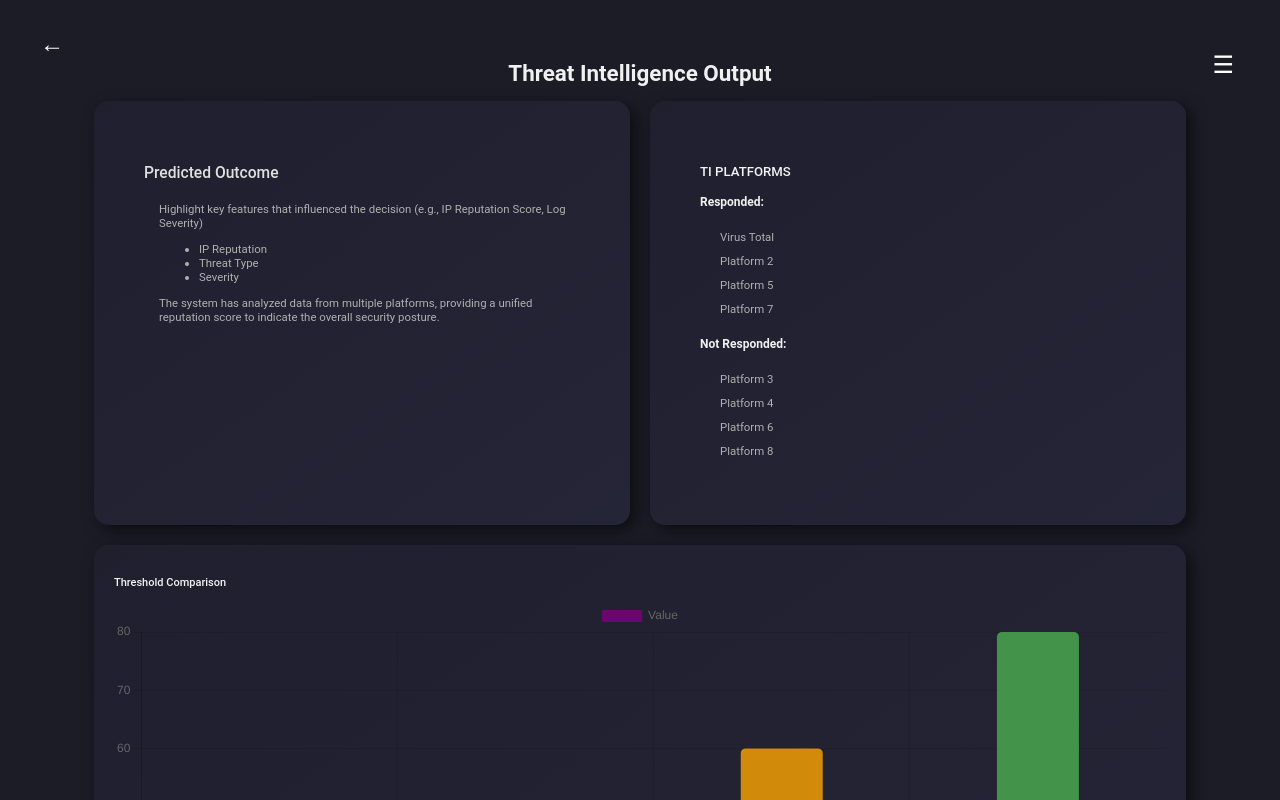
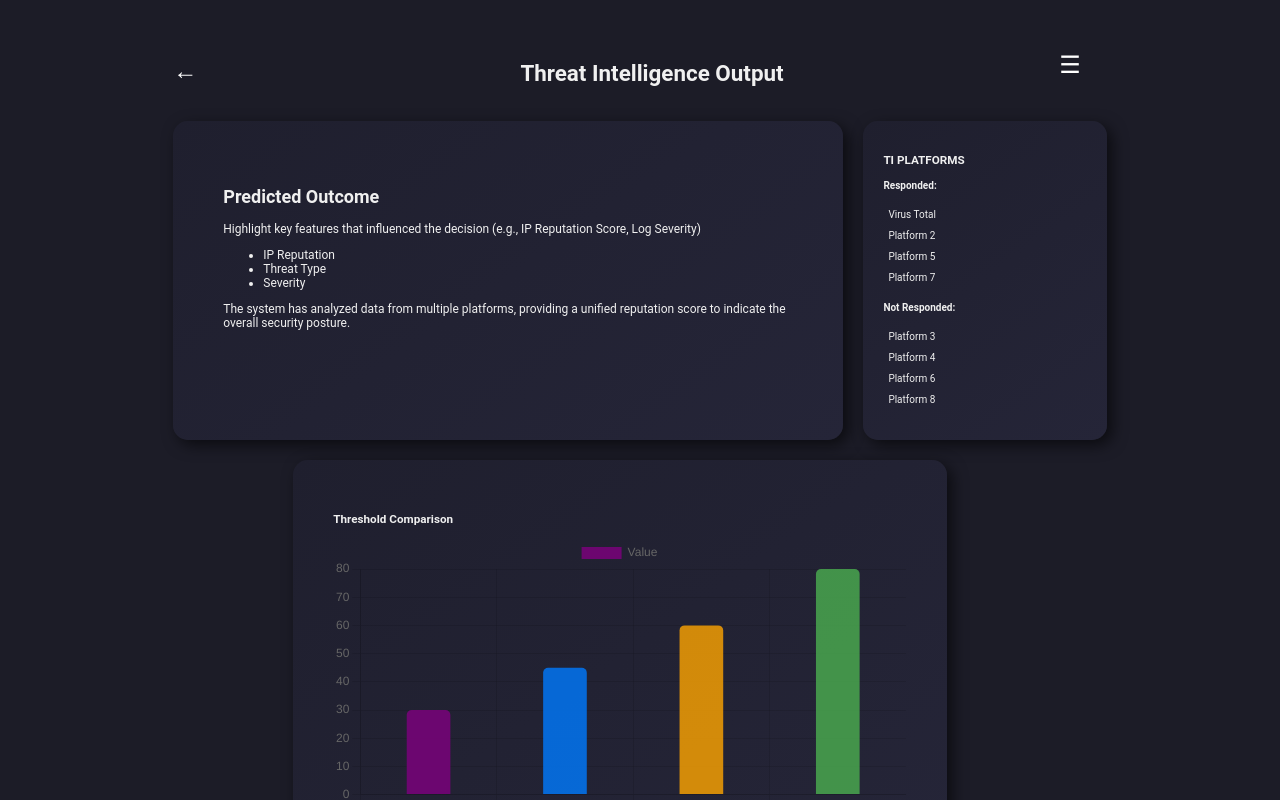
Before and after one commit to qiratsaleem/fyp, a React (Create React App) app in the folder ccti-project/: page /details in a window 1280 px wide. Shown: the top 800 px of the page. Built offline with nearby package versions, Linux system fonts and the light colour scheme.

Commit message:
update changes

```diff
--- a/ccti-project/src/App.js
+++ b/ccti-project/src/App.js
@@ -2,14 +2,12 @@ import React from 'react';
 import { BrowserRouter as Router, Route, Routes } from 'react-router-dom';
 import Dashboard from './components/Dashboard';
 import DetailsPage from './components/DetailsPage';
-import ThreatIntelligence from "./components/ThreatIntelligence";
 const App = () => {
   return (
     <Router>
       <Routes>
         <Route path="/" element={<Dashboard />} />
         <Route path="/details" element={<DetailsPage />} />
-        <Route path="/threat-intelligence" element={<ThreatIntelligence />} />
       </Routes>
     </Router>
   );
--- a/ccti-project/src/components/DetailsPage.css
+++ b/ccti-project/src/components/DetailsPage.css
@@ -1,4 +1,3 @@
-
 .details-page-container {
   background-color: #1c1c27;
   color: #f0f0f0;
@@ -14,31 +13,43 @@
   display: flex;
   flex-direction: column;
   padding: 20px;
+  position: relative;
+}
 
+.header-container {
+  display: flex;
+  justify-content: space-between;
+  align-items: center;
+  width: 100%;
+  position: relative;
+  margin-bottom: 20px;
+  flex-wrap: wrap; /* Allow the text to wrap if needed */
 }
 .back-arrow {
   font-size: 1.5em;
   cursor: pointer;
   color: #fff;
-  position: absolute;
-  top: 30px;
-  left: 40px;
 }
+
 .menu-button {
   font-size: 1.5em;
   cursor: pointer;
   color: #fff;
   position: absolute;
-  top: 50px;
-  right: 40px;
+  right: 20px; /* Aligns the menu button to the right */
+  top: 10px; /* Adjust spacing from the top */
+  background: none;
+  border: none;
 }
 
-
 .output-heading {
+  flex: 1;
   text-align: center;
   color: #f0f0f0;
   font-size: 1.4em;
   margin-top: 20px;
+  white-space: normal;
+  word-wrap: break-word; /* Allow wrapping if necessary */
 }
 
 .main-content {
@@ -55,8 +66,8 @@
   border-radius: 15px;
   padding: 50px;
   font-size: 12px;
-  flex: 1 1 45%;
-  min-width: 300px;
+  flex: 1 1 50%;
+  min-width: 400px;
   box-sizing: border-box;
 }
 
@@ -64,12 +75,13 @@
   background: linear-gradient(145deg, #1f1f2e, #252538);
   box-shadow: 5px 5px 15px rgba(0, 0, 0, 0.6);
   border-radius: 15px;
-  padding: 50px;
-  font-size: 12px;
-  flex: 1 1 45%;
-  min-width: 300px;
+  padding: 20px;
+  font-size: 10px;
+  flex: 1 1 2%;
+  min-width: 20px;
   color: #f0f0f0;
   box-sizing: border-box;
+  position: center;
 }
 .platform-status ul {
   list-style-type: none;
@@ -80,6 +92,7 @@
   padding: 5px;
   cursor: pointer;
   transition: background-color 0.3s;
+  position: center;
 }
 
 .platform-item:hover {
@@ -89,13 +102,85 @@
   background: linear-gradient(145deg, #1f1f2e, #252538);
   box-shadow: 5px 5px 15px rgba(0, 0, 0, 0.6);
   border-radius: 15px;
-  padding: 20px;
+  padding: 40px;
   font-size: 10px;
   margin-top: 20px;
-  width: 100%;
+  margin-left: 120px;
+  width: 70%;
   box-sizing: border-box;
+  position:center;
 }
 
+/* Popup Overlay */
+.popup-overlay {
+  position: fixed;
+  top: 0;
+  left: 0;
+  width: 100%;
+  height: 100%;
+  background: rgba(0, 0, 0, 0.7); /* Semi-transparent black overlay */
+  display: flex;
+  justify-content: center;
+  align-items: center;
+  z-index: 1000;
+}
+
+/* Popup Content */
+.popup-content {
+  background: linear-gradient(145deg, #2f2f3e, #22222d); /* Dark gradient */
+  padding: 20px;
+  border-radius: 12px;
+  width: 90%;
+  max-width: 400px;
+  box-shadow: 0 8px 15px rgba(0, 0, 0, 0.6); /* Drop shadow */
+  text-align: center;
+  animation: fadeIn 0.3s ease-in-out;
+}
+
+.popup-content h3 {
+  font-size: 1.4em;
+  color: #ffffff;
+  margin-bottom: 15px;
+}
+
+.popup-content p {
+  font-size: 1rem;
+  color: #b0b0b0;
+  margin-bottom: 20px;
+}
+
+.popup-content button {
+  padding: 10px 20px;
+  background-color: #4caf50; /* Green button */
+  color: white;
+  border: none;
+  border-radius: 5px;
+  cursor: pointer;
+  font-size: 1rem;
+  transition: background-color 0.3s ease;
+}
+
+.popup-content button:hover {
+  background-color: #45a049;
+}
+
+/* Close Button */
+.popup-close {
+  position: absolute;
+  top: 10px;
+  right: 10px;
+  background: none;
+  border: none;
+  color: #ffffff;
+  font-size: 1.5rem;
+  cursor: pointer;
+}
+
+.popup-close:hover {
+  color: #ff4d4d;
+}
+
+/* Responsive Styles */
 @media (max-width: 768px) {
   .main-content {
     flex-direction: column;
@@ -111,7 +196,7 @@
   }
 
   .back-arrow {
-    top: 20px;
+    top: 30px;
     left: 20px;
   }
 
@@ -130,9 +215,10 @@
     padding: 15px;
   }
 }
+
 @media (max-width: 480px) {
   .back-arrow {
-    top: 10px;
+    top: 20px;
     left: 10px;
   }
 
--- a/ccti-project/src/components/DetailsPage.js
+++ b/ccti-project/src/components/DetailsPage.js
@@ -11,6 +11,10 @@ function DetailsPage() {
   const navigate = useNavigate();
   const [menuOpen, setMenuOpen] = useState(false);
 
+  // Modal state
+  const [showPopup, setShowPopup] = useState(false);
+  const [popupData, setPopupData] = useState({}); // Store platform data for the popup
+
   const thresholdComparisonData = {
     labels: ["Threshold 1", "Threshold 2", "Threshold 3", "Threshold 4"],
     datasets: [
@@ -21,13 +25,13 @@ function DetailsPage() {
           "rgba(128, 0, 128, 0.8)",
           "rgba(0, 123, 255, 0.8)",
           "rgba(255, 165, 0, 0.8)",
-          "rgba(76, 175, 80, 0.8)"
+          "rgba(76, 175, 80, 0.8)",
         ],
         hoverBackgroundColor: [
           "rgba(90, 0, 90, 1)",
           "rgba(0, 86, 179, 1)",
           "rgba(204, 132, 0, 1)",
-          "rgba(56, 124, 59, 1)"
+          "rgba(56, 124, 59, 1)",
         ],
         barPercentage: 0.4,
         borderRadius: 5,
@@ -35,38 +39,78 @@ function DetailsPage() {
     ],
   };
 
-
   const handleBackClick = () => {
     navigate("/");
   };
 
-  const handlePlatformClick = () => {
-    navigate("/threat-intelligence");
+  // Handle platform click for the popup
+  const handlePlatformClick = (platform) => {
+    const platformDetails = {
+      "Virus Total": {
+        threatType: "Malware",
+        severity: "High",
+        reputation: "Poor",
+      },
+      "Platform 2": {
+        threatType: "Phishing",
+        severity: "Medium",
+        reputation: "Moderate",
+      },
+      "Platform 5": {
+        threatType: "Ransomware",
+        severity: "Critical",
+        reputation: "Very Poor",
+      },
+      "Platform 7": {
+        threatType: "DDoS",
+        severity: "Low",
+        reputation: "Good",
+      },
+    };
+
+    // Set popup data and show modal
+    setPopupData(platformDetails[platform]);
+    setShowPopup(true);
+  };
+
+  const closePopup = () => {
+    setShowPopup(false);
   };
 
   return (
     <div className="details-page-container">
       <Sidebar isOpen={menuOpen} onClose={() => setMenuOpen(false)} />
       <div className="details-page">
-        {/* Back Arrow */}
-        <div className="back-arrow" onClick={handleBackClick}>
-          &#8592;
+        <div className="header-container">
+          <div className="back-arrow" onClick={handleBackClick}>
+            &#8592;
+          </div>
+          <h1 className="output-heading">Threat Intelligence Output</h1>
+          <button
+            onClick={() => setMenuOpen(!menuOpen)}
+            className="menu-button"
+          >
+            ☰
+          </button>
         </div>
-        <button onClick={() => setMenuOpen(!menuOpen)} className="menu-button">
-          ☰
-        </button>
-        <h1 className="output-heading">Threat Intelligence Output</h1>
 
+        {/* Main Content */}
         <div className="main-content">
           <div className="predicted-outcome">
             <h2>Predicted Outcome</h2>
-            <p>Highlight key features that influenced the decision (e.g., IP Reputation Score, Log Severity)</p>
+            <p>
+              Highlight key features that influenced the decision (e.g., IP
+              Reputation Score, Log Severity)
+            </p>
             <ul>
               <li>IP Reputation</li>
               <li>Threat Type</li>
               <li>Severity</li>
             </ul>
-            <p>The system has analyzed data from multiple platforms, providing a unified reputation score to indicate the overall security posture.</p>
+            <p>
+              The system has analyzed data from multiple platforms, providing a
+              unified reputation score to indicate the overall security posture.
+            </p>
           </div>
 
           <div className="ti-platforms">
@@ -74,27 +118,69 @@ function DetailsPage() {
             <div className="platform-status">
               <h4>Responded:</h4>
               <ul>
-                <li className="platform-item" onClick={handlePlatformClick}>Virus Total</li>
-                <li className="platform-item" onClick={handlePlatformClick}>Platform 2</li>
-                <li className="platform-item" onClick={handlePlatformClick}>Platform 5</li>
-                <li className="platform-item" onClick={handlePlatformClick}>Platform 7</li>
+                <li
+                  className="platform-item"
+                  onClick={() => handlePlatformClick("Virus Total")}
+                >
+                  Virus Total
+                </li>
+                <li
+                  className="platform-item"
+                  onClick={() => handlePlatformClick("Platform 2")}
+                >
+                  Platform 2
+                </li>
+                <li
+                  className="platform-item"
+                  onClick={() => handlePlatformClick("Platform 5")}
+                >
+                  Platform 5
+                </li>
+                <li
+                  className="platform-item"
+                  onClick={() => handlePlatformClick("Platform 7")}
+                >
+                  Platform 7
+                </li>
               </ul>
               <h4>Not Responded:</h4>
               <ul>
-                <li className="platform-item" onClick={handlePlatformClick}>Platform 3</li>
-                <li className="platform-item" onClick={handlePlatformClick}>Platform 4</li>
-                <li className="platform-item" onClick={handlePlatformClick}>Platform 6</li>
-                <li className="platform-item" onClick={handlePlatformClick}>Platform 8</li>
+                <li className="platform-item">Platform 3</li>
+                <li className="platform-item">Platform 4</li>
+                <li className="platform-item">Platform 6</li>
+                <li className="platform-item">Platform 8</li>
               </ul>
             </div>
           </div>
         </div>
 
+        {/* Threshold Comparison Chart */}
         <div className="threshold-comparison">
           <h3>Threshold Comparison</h3>
           <Bar data={thresholdComparisonData} options={{ responsive: true }} />
         </div>
       </div>
+
+      {/* Popup Modal */}
+      {showPopup && (
+        <div className="popup-overlay">
+          <div className="popup-content">
+            <h3>Platform Details</h3>
+            <p>
+              <strong>Threat Type:</strong> {popupData.threatType}
+            </p>
+            <p>
+              <strong>Severity:</strong> {popupData.severity}
+            </p>
+            <p>
+              <strong>Reputation:</strong> {popupData.reputation}
+            </p>
+            <button className="close-popup" onClick={closePopup}>
+              Close
+            </button>
+          </div>
+        </div>
+      )}
     </div>
   );
 }
--- a/ccti-project/src/components/ThreatIntelligence.css
+++ b/ccti-project/src/components/ThreatIntelligence.css
@@ -98,6 +98,7 @@ p, ul li {
   border-radius: 4px;
 }
 
+
 /* Responsive design */
 @media (max-width: 1200px) {
   .info-section {
```
